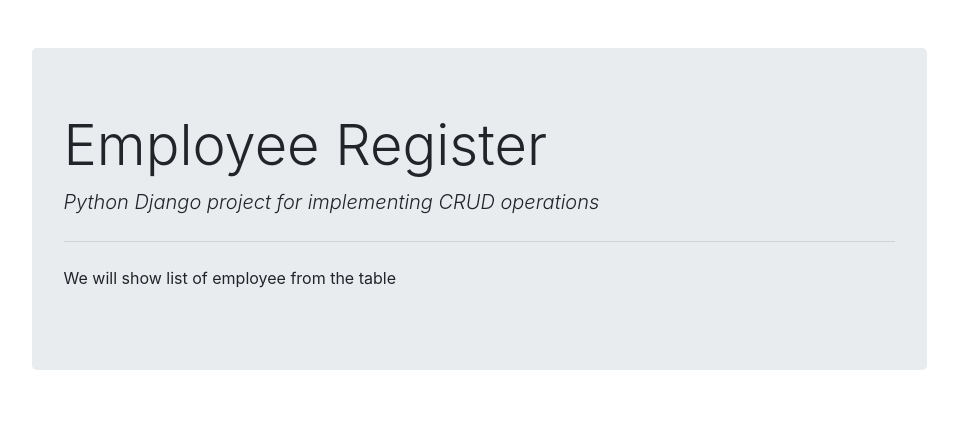
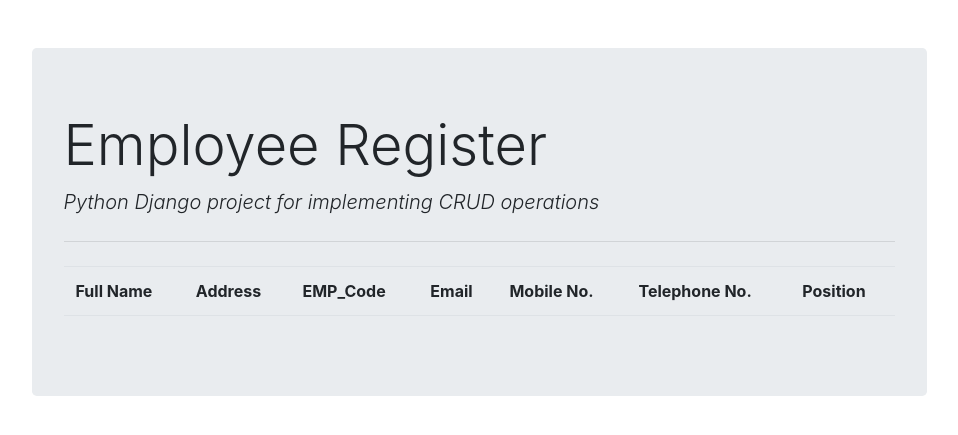
Before and after one commit to donlouie/form-crud-django-postgresql, a Django app: page /employee/list/ in a window 1280 px wide. Shown: the top 435 px of the page, without its empty margins (161-1119 px from the left). Run offline with Django 3.2, Linux system fonts and the light colour scheme; data that the repository does not hold is empty; some libraries are stand-ins or nearby versions.

Commit message:
read, 52:38

```diff
--- a/employee_register/templates/employee_register/employee_list.html
+++ b/employee_register/templates/employee_register/employee_list.html
@@ -1,3 +1,32 @@
-{% extends "employee_register/base.html" %} {% block content %}
-<p>We will show list of employee from the table</p>
+{% extends "employee_register/base.html" %}
+
+{% block content %}
+
+<table class="table table-borderless">
+	<thead class="border-bottom font-weight-bold">
+		<tr>
+			<td>Full Name</td>
+			<td>Address</td>
+			<td>EMP_Code</td>
+			<td>Email</td>
+			<td>Mobile No.</td>
+			<td>Telephone No.</td>
+			<td>Position</td>
+		</tr>
+		<tbody>
+			{% for employee in employee_list %}
+				<tr>
+					<td>{{employee.fullname}}</td>
+					<td>{{employee.address}}</td>
+					<td>{{employee.emp_code}}</td>
+					<td>{{employee.email}}</td>
+					<td>{{employee.mobile}}</td>
+					<td>{{employee.telephone}}</td>
+					<td>{{employee.position}}</td>
+				</tr>
+			{% endfor %}
+		</tbody>
+	</thead>
+</table>
+
 {% endblock content %}
--- a/employee_register/views.py
+++ b/employee_register/views.py
@@ -1,10 +1,12 @@
 from django.shortcuts import render,redirect
 from .forms import EmployeeForm
+from .models import Employee
 
 # Create your views here.
 
 def employee_list(request):
-  return render(request, "employee_register/employee_list.html")
+	context = {'employee_list': Employee.objects.all()}
+	return render(request, "employee_register/employee_list.html", context)
 
 def employee_form(request):
   if request.method == "GET":
```
